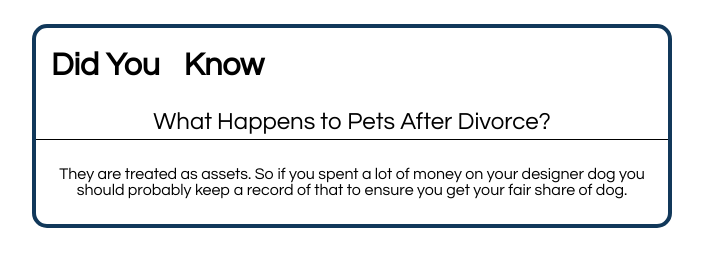
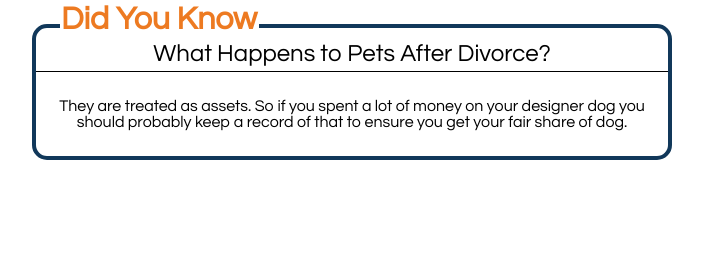
Before and after one commit to reing7299/did-you-know, a plain HTML site: page horizontalnew.html in a window 1280 px wide. Shown: the whole page, without its empty margins (56-759 px from the left). Drawn offline with Linux system fonts and the light colour scheme.

Commit message:
Update horizontalnew.html

```diff
--- a/horizontalnew.html
+++ b/horizontalnew.html
@@ -6,7 +6,7 @@
 </head>
 <body>
 <div class="grid-container">
-   <h1><span>Did You </span><span class = "#oe477e"> Know </span></h1>
+   <h1 class=background><span>Did You Know </span></h1>
   <p class="question">What Happens to Pets After Divorce?</p>
   <p class="answer">They are treated as assets. So if you spent a lot of money on your designer dog you should probably keep a record of that to ensure you get your fair share of dog. </p>
    </div>
```
